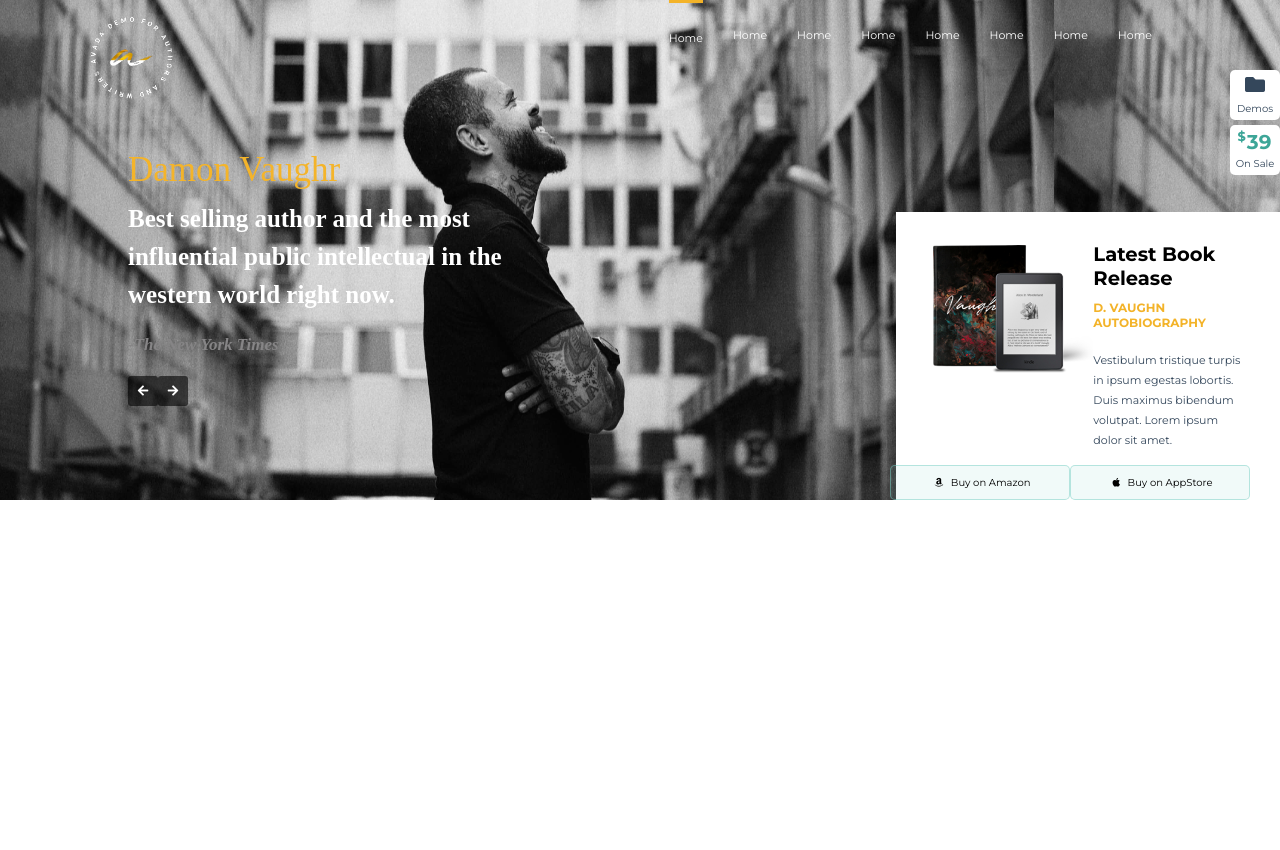
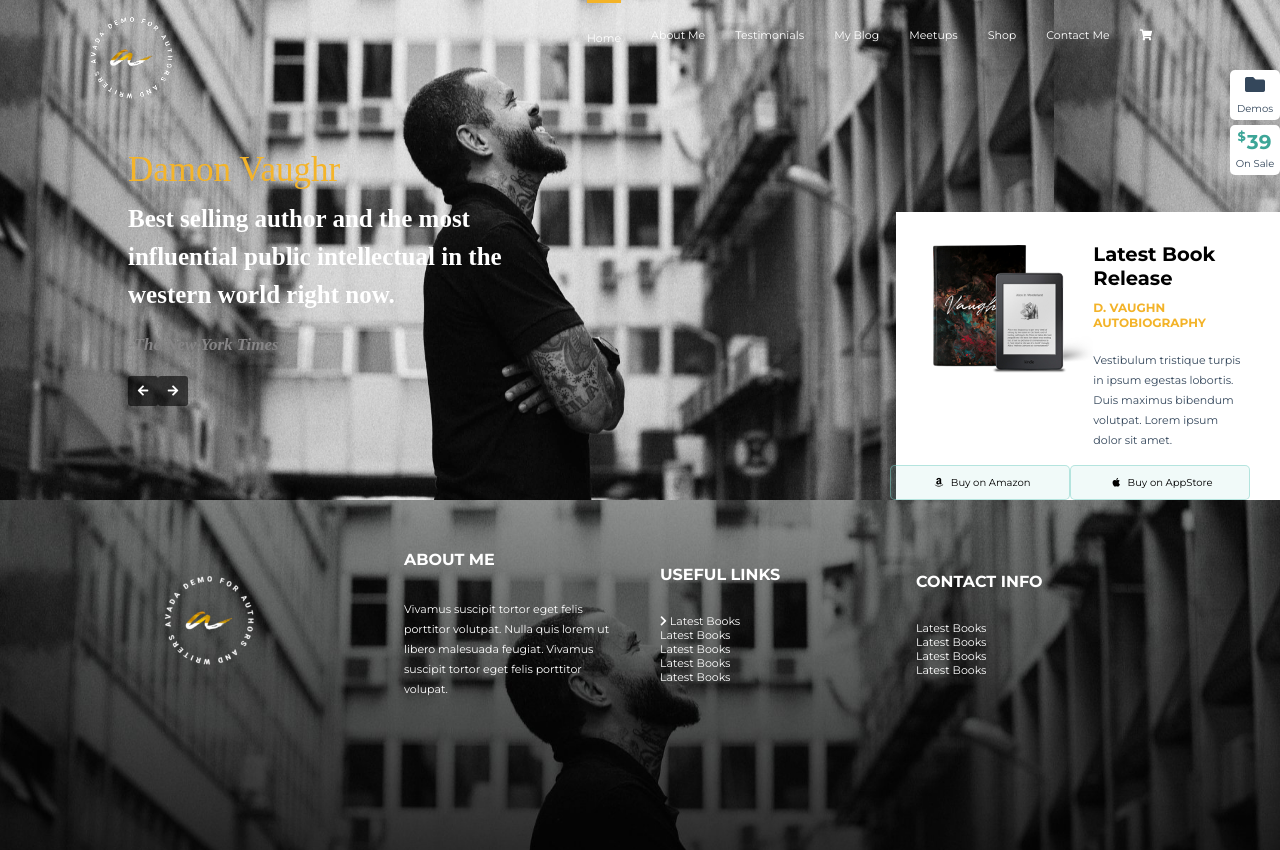
Before and after one commit to Edomak/proj-html-vuejs, a Vue app: page / in a window 1280 px wide. Before the commit the page ends 800 px from the top, so only its background shows below. Built offline with nearby package versions, Linux system fonts and the light colour scheme.

Commit message:
struttura footer

```diff
--- a/src/App.vue
+++ b/src/App.vue
@@ -1,16 +1,20 @@
 <template>
   <div id="app">
-    <Header />
+    <Header :headerLinks="headerLinks" :icon="icon" />
+    <Footer />
   </div>
 </template>
 
 <script>
 import Header from './components/Header.vue'
+import Footer from './components/Footer.vue'
+
 
 export default {
   name: 'App',
   components: {
-    Header
+    Header,
+    Footer
   },
   data: function () {
     return {
@@ -24,6 +28,7 @@ export default {
         "Contact Me"
       ],
       icon: "fas fa-shopping-cart",
+
     }
   }
 }
--- a/src/components/Footer.vue
+++ b/src/components/Footer.vue
@@ -0,0 +1,119 @@
+<template>
+  <footer>
+      <div class="footer_col">
+          <div class="container">
+                <div class="logo_footer col">
+                    <img src="../assets/images/author-logo-round-200x205.png" alt="Logo footer">
+                </div>
+                <div class="about col">
+                    <h4>About me</h4>
+                    <p>Vivamus suscipit tortor eget felis porttitor volutpat. Nulla quis lorem ut libero malesuada feugiat. Vivamus suscipit tortor eget felis porttitor volupat.</p>
+                </div>
+                <div class="links col">
+                    <h4>useful links</h4>
+                    <ul>
+                        <li>
+                            <a href="#"> <i class="fas fa-chevron-right"></i> Latest Books</a>
+                        </li>
+                        <li>
+                             <a href="#">Latest Books</a>
+                        </li>
+                        <li>
+                             <a href="#">Latest Books</a>
+                        </li>
+                        <li>
+                             <a href="#">Latest Books</a>
+                        </li>
+                        <li>
+                             <a href="#">Latest Books</a>
+                        </li>
+                    </ul>
+                </div>
+                <div class="contact col">
+                    <h4>contact info</h4>
+                   <ul>
+                        <li>
+                            <a href="#">Latest Books</a>
+                        </li>
+                        <li>
+                             <a href="#">Latest Books</a>
+                        </li>
+                        <li>
+                             <a href="#">Latest Books</a>
+                        </li>
+                        <li>
+                             <a href="#">Latest Books</a>
+                        </li>
+                        <li>
+                             <ul class="footer_icons">
+                                 <li class="icon"></li>
+                                 <li class="icon"></li>
+                                 <li class="icon"></li>
+                                 <li class="icon"></li>
+                                 <li class="icon"></li>
+                             </ul>
+                        </li>
+                    </ul>
+                </div>
+          </div>
+      </div>
+  </footer>
+</template>
+
+<script>
+export default {
+    name: "Footer"
+
+}
+</script>
+
+<style lang="scss" scoped>
+    footer {
+        height: 350px;
+        background-image: url(../assets/images/footer-3.jpg);
+        background-size: 100%;
+        background-position: top;
+        padding: 50px 0;
+
+        h4 {
+            color: white;
+            font-size: 16px;
+            margin-bottom: 30px;
+            text-transform: uppercase;
+        }
+
+        p {
+            color: white;
+            font-size: 11px;
+            line-height: 20px;
+        }
+
+        .container {
+            display: flex;
+            align-items: center;
+            justify-content: space-between;
+
+            .logo_footer img {
+                height: 130px;
+            }
+        }
+
+        .col {
+            width: calc(100% / 4 - 40px);
+            margin: 0 20px;
+        }
+
+        ul {
+            list-style: none;
+
+            li {
+                font-size: 11px;
+
+                a {
+                    text-decoration: none;
+                    color: white;
+                }
+            }
+        }
+    }
+</style>
--- a/src/components/Header.vue
+++ b/src/components/Header.vue
@@ -7,14 +7,9 @@
             </div>
             <div class="menu">
                 <ul class="right_nav">
-                    <li class="active"><a href="#">Home</a></li>
-                    <li><a href="#">Home</a></li>
-                    <li><a href="#">Home</a></li>
-                    <li><a href="#">Home</a></li>
-                    <li><a href="#">Home</a></li>
-                    <li><a href="#">Home</a></li>
-                    <li><a href="#">Home</a></li>
-                    <li><a href="#">Home</a></li>
+                    <li
+                    v-for="link, index in headerLinks" :key="index" :class="(link == activeLink)? 'active' : ''" @click="activePage(index)"><a href="#">{{ link }}</a></li>
+                    <li> <a href="#"><i :class="icon"></i></a></li>
                 </ul>
             </div>
         </div>
@@ -53,7 +48,21 @@
 
 <script>
 export default {
-    name: "Header"
+    name: "Header",
+    props: {
+        headerLinks: Array,
+        icon: String
+    },
+    data: function () {
+        return {
+            activeLink: "Home"
+        }
+    },
+    methods: {
+        activePage: function(index) {
+            this.activeLink = this.headerLinks[index];
+        }
+    }
 }
 </script>
 
@@ -70,7 +79,7 @@ export default {
         border-top: 3px solid #f3b329;
         color: #f3b329;
     }
-    .active a {
+    a.active {
         color: #f3b329;
     }
 
@@ -99,6 +108,10 @@ export default {
             a {
                 text-decoration: none;
                 color: white;
+
+                &.active {
+                    color: #f3b329;
+                }
             }
         }
     }
```
